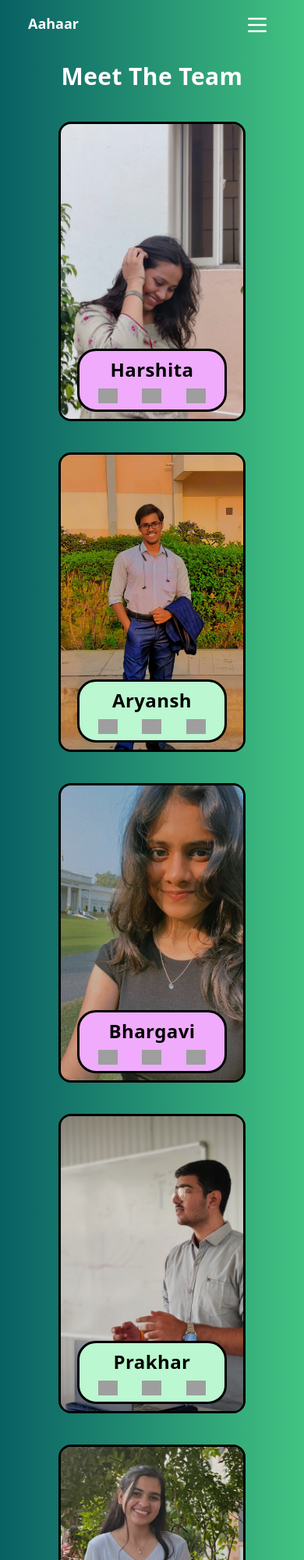
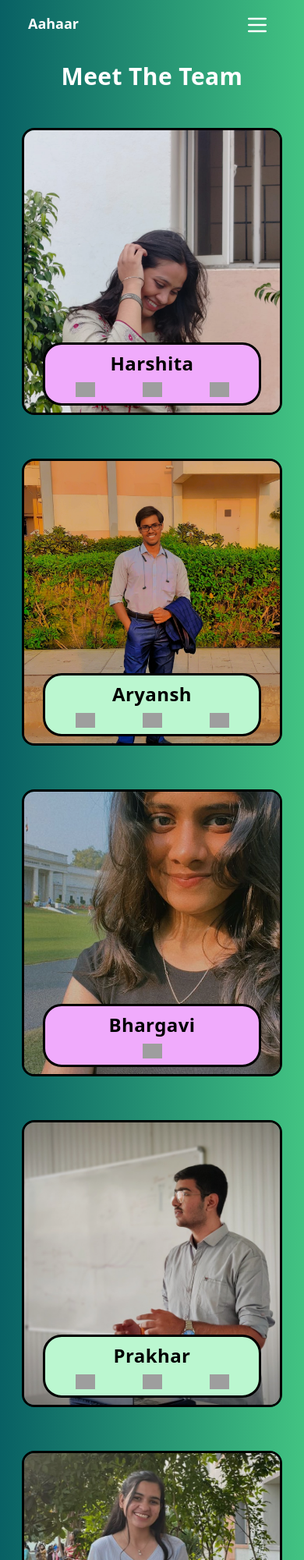
Before and after one commit to bhaavi1207-cyber/PE2, a website: page src/team.html in a window 390 px wide. Shown: the top 2000 px of the page at 78% size. Drawn offline with Linux system fonts and the light colour scheme; grey boxes are pictures that could not be loaded.

Commit message:
Added Social Links

```diff
--- a/src/team.html
+++ b/src/team.html
@@ -12,7 +12,7 @@
       class="w-screen h-[4.5rem] lg:h-auto z-50 bg-opacity-55 fixed top-0 left-0 text-white uppercase grid grid-cols-3 text-lg px-9 py-4 transition-all duration-300"
     >
       <div class="col">
-        <a href="/#detect" class="normal-case font-bold">Aahaar</a>
+        <a target="_blank" href="/#detect" class="normal-case font-bold">Aahaar</a>
       </div>
       <div class="col">
         <ul class="lg:grid grid-cols-4 px-9 gap-2 hidden">
@@ -78,9 +78,7 @@
           <li class="text-white text-lg py-2 px-5 font-semibold">
             <a onclick="closeMenu()" href="/#about">About</a>
           </li>
-          <li class="text-white text-lg py-2 px-5 font-semibold">
-            <a onclick="closeMenu()" href="/#detect">Begin</a>
-          </li>
+
           <li class="text-white text-lg py-2 px-5 font-semibold">
             <a onclick="closeMenu()" href="#">Team</a>
           </li>
@@ -98,7 +96,7 @@
 
     <section
       id="team"
-      class="tracking-wide bg-gradient-to-r from-[#086064] to-[#42c382] w-screen min-h-screen flex justify-center z-10 flex-col p-10 lg:p-20"
+      class="tracking-wide bg-gradient-to-r from-[#086064] to-[#42c382] w-screen min-h-screen flex justify-center z-10 flex-col p-10 px-5 lg:p-20"
     >
       <h1 class="font-bold text-3xl text-white text-center my-10">
         Meet The Team
@@ -107,201 +105,195 @@
       <div class="flex flex-wrap justify-center align-middle gap-10">
         <!-- PROFILE CARD -->
         <div
-          class="w-60 h-96 rounded-2x relative text-center items-center flex"
+          class="w-full md:w-60 p-2 lg:p-0 h-96 rounded-2x relative text-center items-center flex"
         >
           <img
             src="./img/harshita.jpg"
             class="brightness-90 rounded-2xl object-cover w-full h-full border-black border-[3px]"
           />
           <div
-            class="bg-fuchsia-300 rounded-3xl border-black border-[3px] absolute w-4/5 h-auto p-2 bottom-3 capitalize z-10 font-bold text-black text-2xl mx-auto right-[10%] left-[10%]"
+            class="bg-fuchsia-300 rounded-3xl border-black border-[3px] absolute w-4/5 h-auto p-2 bottom-5 md:bottom-3 capitalize z-10 font-bold text-black text-2xl mx-auto right-[10%] left-[10%]"
           >
             <h1 class="mb-2">harshita</h1>
             <div class="grid grid-cols-3 w-full justify-items-center">
               <div class="col">
+                <a target="_blank" href="http://github.com/Harshita-2205">
                   <img
                     width="25"
                     height="25"
                     src="https://img.icons8.com/glyph-neue/25/000000/github.png"
                     alt="github"
                   />
+                </a>
               </div>
               <div class="col">
+                <a target="_blank" href="https://www.linkedin.com/in/harshita-baghel-1b746a245/"
+                >
                   <img
                     width="25"
                     height="25"
                     src="https://img.icons8.com/ios-filled/25/000000/linkedin.png"
                     alt="linkedin"
                   />
+                </a>
               </div>
               <div class="col">
+                <a target="_blank" href="https://www.instagram.com/harshita.b_2205">
+                  <img
+                    width="25"
+                    height="25"
+                    src="https://img.icons8.com/ios-filled/30/000000/instagram-new--v1.png"
+                    alt="instagram"
+                /></a>
+              </div>
+            </div>
+          </div>
+        </div>
+        <!-- PROFILE CARD -->
+        <div
+          class="w-full md:w-60 p-2 lg:p-0 h-96 rounded-2x relative text-center items-center flex"
+        >
+          <img
+            src="./img/aryansh.jpg"
+            class="brightness-90 rounded-2xl object-cover w-full h-full border-black border-[3px]"
+          />
+          <div
+            class="bg-green-200 rounded-3xl border-black border-[3px] absolute w-4/5 h-auto p-2 bottom-5 md:bottom-3 capitalize z-10 font-bold text-black text-2xl mx-auto right-[10%] left-[10%]"
+          >
+            <h1 class="mb-2">aryansh</h1>
+            <div class="grid grid-cols-3 w-full justify-items-center">
+              <div class="col">
+                <a target="_blank" href="https://www.github.com/aryanshdev/"
+                  ><img
+                    width="25"
+                    height="25"
+                    src="https://img.icons8.com/glyph-neue/25/000000/github.png"
+                    alt="github"
+                /></a>
+              </div>
+              <div class="col">
+                <a target="_blank" href="https://www.linkedin.com/in/aryanshdev/"
+                  ><img
+                    width="25"
+                    height="25"
+                    src="https://img.icons8.com/ios-filled/25/000000/linkedin.png"
+                    alt="linkedin"
+                /></a>
+              </div>
+              <div class="col">
+                <a target="_blank" href="https://www.instagram.com/__aryansh._/">
                   <img
                     width="25"
                     height="25"
                     src="https://img.icons8.com/ios-filled/30/000000/instagram-new--v1.png"
                     alt="instagram"
                   />
+                </a>
               </div>
             </div>
           </div>
         </div>
         <!-- PROFILE CARD -->
         <div
-          class="w-60 h-96 rounded-2x relative text-center items-center flex"
+          class="w-full md:w-60 p-2 lg:p-0 h-96 rounded-2x relative text-center items-center flex"
         >
           <img
-            src="./img/aryansh.jpg"
+            src="./img/bhavi.jpg"
             class="brightness-90 rounded-2xl object-cover w-full h-full border-black border-[3px]"
           />
           <div
-            class="bg-green-200 rounded-3xl border-black border-[3px] absolute w-4/5 h-auto p-2 bottom-3 capitalize z-10 font-bold text-black text-2xl mx-auto right-[10%] left-[10%]"
+            class="bg-fuchsia-300 rounded-3xl border-black border-[3px] absolute w-4/5 h-auto p-2 bottom-5 md:bottom-3 capitalize z-10 font-bold text-black text-2xl mx-auto right-[10%] left-[10%]"
           >
-            <h1 class="mb-2">aryansh</h1>
+            <h1 class="mb-2">bhargavi</h1>
+            <div class="grid grid-cols-3 w-full justify-items-center">
+              <div class="col"></div>
+              <div class="col">
+                <a target="_blank" href="https://www.instagram.com/not.bhaavi">
+                  <img
+                    width="25"
+                    height="25"
+                    src="https://img.icons8.com/ios-filled/30/000000/instagram-new--v1.png"
+                    alt="instagram"
+                  />
+                </a>
+              </div>
+              <div class="col"></div>
+            </div>
+          </div>
+        </div>
+        <!-- PROFILE CARD -->
+        <div
+          class="w-full md:w-60 p-2 lg:p-0 h-96 rounded-2x relative text-center items-center flex"
+        >
+          <img
+            src="./img/prakhar.jpg"
+            class="brightness-90 rounded-2xl object-cover w-full h-full border-black border-[3px]"
+          />
+          <div
+            class="bg-green-200 rounded-3xl border-black border-[3px] absolute w-4/5 h-auto p-2 bottom-5 md:bottom-3 capitalize z-10 font-bold text-black text-2xl mx-auto right-[10%] left-[10%]"
+          >
+            <h1 class="mb-2">prakhar</h1>
             <div class="grid grid-cols-3 w-full justify-items-center">
               <div class="col">
+                <a target="_blank" href="https://github.com/Prakhar-gith">
                   <img
                     width="25"
                     height="25"
                     src="https://img.icons8.com/glyph-neue/25/000000/github.png"
                     alt="github"
                   />
+                </a>
               </div>
               <div class="col">
+                <a
+                  href="https://www.linkedin.com/in/prakhar-swarnkar-89bb53251/"
+                >
                   <img
                     width="25"
                     height="25"
                     src="https://img.icons8.com/ios-filled/25/000000/linkedin.png"
                     alt="linkedin"
                   />
+                </a>
               </div>
               <div class="col">
+                <a target="_blank" href="https://www.instagram.com/swrnkr.prkhr">
                   <img
                     width="25"
                     height="25"
                     src="https://img.icons8.com/ios-filled/30/000000/instagram-new--v1.png"
                     alt="instagram"
                   />
+                </a>
               </div>
             </div>
           </div>
         </div>
         <!-- PROFILE CARD -->
         <div
-          class="w-60 h-96 rounded-2x relative text-center items-center flex"
+          class="w-full md:w-60 p-2 lg:p-0 h-96 rounded-2x relative text-center items-center flex"
         >
           <img
-            src="./img/bhavi.jpg"
+            src="./img/yanshika.jpg"
             class="brightness-90 rounded-2xl object-cover w-full h-full border-black border-[3px]"
           />
           <div
-            class="bg-fuchsia-300 rounded-3xl border-black border-[3px] absolute w-4/5 h-auto p-2 bottom-3 capitalize z-10 font-bold text-black text-2xl mx-auto right-[10%] left-[10%]"
+            class="bg-fuchsia-300 rounded-3xl border-black border-[3px] absolute w-4/5 h-auto p-2 bottom-5 md:bottom-3 capitalize z-10 font-bold text-black text-2xl mx-auto right-[10%] left-[10%]"
           >
-            <h1 class="mb-2">bhargavi</h1>
+            <h1 class="mb-2">yanshika</h1>
             <div class="grid grid-cols-3 w-full justify-items-center">
+              <div class="col"></div>
               <div class="col">
-                <img
-                  width="25"
-                  height="25"
-                  src="https://img.icons8.com/glyph-neue/25/000000/github.png"
-                  alt="github"
-                />
-              </div>
-              <div class="col">
-                <img
-                  width="25"
-                  height="25"
-                  src="https://img.icons8.com/ios-filled/25/000000/linkedin.png"
-                  alt="linkedin"
-                />
-              </div>
-              <div class="col">
+                <a target="_blank" href="https://www.instagram.com/yanshiika05/">
                   <img
                     width="25"
                     height="25"
                     src="https://img.icons8.com/ios-filled/30/000000/instagram-new--v1.png"
                     alt="instagram"
                   />
+                </a>
               </div>
-            </div>
-          </div>
-        </div>
-        <!-- PROFILE CARD -->
-        <div
-          class="w-60 h-96 rounded-2x relative text-center items-center flex"
-        >
-          <img
-            src="./img/prakhar.jpg"
-            class="brightness-90 rounded-2xl object-cover w-full h-full border-black border-[3px]"
-          />
-          <div
-            class="bg-green-200 rounded-3xl border-black border-[3px] absolute w-4/5 h-auto p-2 bottom-3 capitalize z-10 font-bold text-black text-2xl mx-auto right-[10%] left-[10%]"
-          >
-            <h1 class="mb-2">prakhar</h1>
-            <div class="grid grid-cols-3 w-full justify-items-center">
-              <div class="col">
-                <img
-                  width="25"
-                  height="25"
-                  src="https://img.icons8.com/glyph-neue/25/000000/github.png"
-                  alt="github"
-                />
-              </div>
-              <div class="col">
-                <img
-                  width="25"
-                  height="25"
-                  src="https://img.icons8.com/ios-filled/25/000000/linkedin.png"
-                  alt="linkedin"
-                />
-              </div>
-              <div class="col">
-                <img
-                  width="25"
-                  height="25"
-                  src="https://img.icons8.com/ios-filled/30/000000/instagram-new--v1.png"
-                  alt="instagram"
-                />
-              </div>
-            </div>
-          </div>
-        </div>
-        <!-- PROFILE CARD -->
-        <div
-          class="w-60 h-96 rounded-2x relative text-center items-center flex"
-        >
-          <img
-            src="./img/yanshika.jpg"
-            class="brightness-90 rounded-2xl object-cover w-full h-full border-black border-[3px]"
-          />
-          <div
-            class="bg-fuchsia-300 rounded-3xl border-black border-[3px] absolute w-4/5 h-auto p-2 bottom-3 capitalize z-10 font-bold text-black text-2xl mx-auto right-[10%] left-[10%]"
-          >
-            <h1 class="mb-2">yanshika</h1>
-            <div class="grid grid-cols-3 w-full justify-items-center">
-              <div class="col">
-                <img
-                  width="25"
-                  height="25"
-                  src="https://img.icons8.com/glyph-neue/25/000000/github.png"
-                  alt="github"
-                />
-              </div>
-              <div class="col">
-                <img
-                  width="25"
-                  height="25"
-                  src="https://img.icons8.com/ios-filled/25/000000/linkedin.png"
-                  alt="linkedin"
-                />
-              </div>
-              <div class="col">
-                <img
-                  width="25"
-                  height="25"
-                  src="https://img.icons8.com/ios-filled/30/000000/instagram-new--v1.png"
-                  alt="instagram"
-                />
-              </div>
+              <div class="col"></div>
             </div>
           </div>
         </div>
```
Also changed, not shown: src/index.html (+1 -3 lines), src/style.css. Lines whose indentation alone changed are shown as unchanged.
